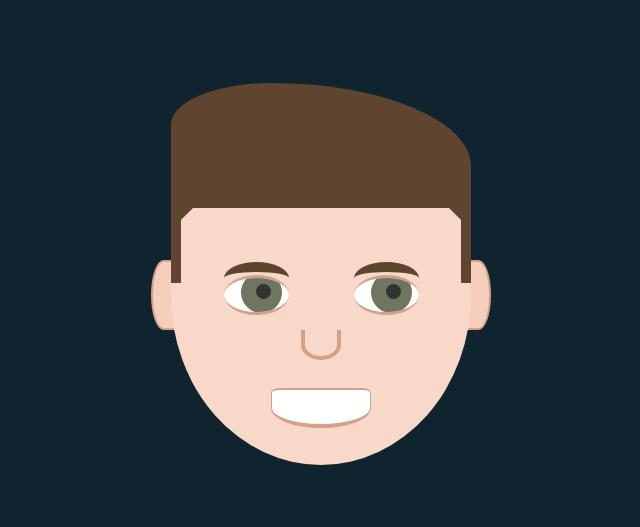
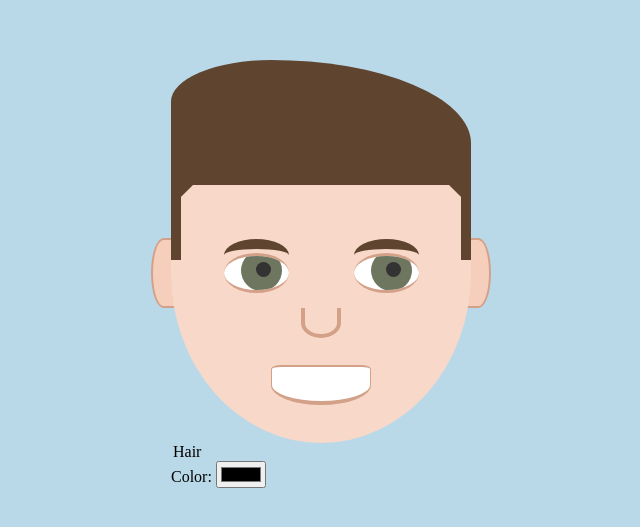
Before and after one commit to collerhatguy/face-maker-2, a React (Create React App) app: page / in a window 1280 px wide. Shown: the part 105-632 px from the top of the page, without its empty margins (319-959 px from the left). Built offline with nearby package versions, Linux system fonts and the light colour scheme.

Commit message:
use reducer works but may not be formatted in the best way

```diff
--- a/src/App.js
+++ b/src/App.js
@@ -1,11 +1,13 @@
 
 import './styles/App.css';
 import Head from "./components/Head";
+import Form from "./components/Form";
 
 function App() {
   return (
     <div className="App">
       <Head />
+      <Form />
     </div>
   );
 }
--- a/src/components/Form.js
+++ b/src/components/Form.js
@@ -1,11 +1,49 @@
-import React from 'react'
 
+import React, {useReducer, useEffect} from 'react'
+const ACTIONS = {
+    setHair: "set-hair",
+    setHead: "set-head",
+    setEars: "set-ears",
+    setHair: "set-hair",
+    setHair: "set-hair",
+    setHair: "set-hair",
+}
+function reducer(state, action) {
+    switch (action.type) {
+        case ACTIONS.setHair:
+            return {
+                ...state,
+                hair: {
+                    color: action.payload.color
+                }
+            }
+    }
+
+}
 export default function Form() {
+    const [state, dispatch] = useReducer(reducer, {});
+    const changeHair = (value) => {
+        dispatch({
+            type: ACTIONS.setHair,
+            payload: {
+                color: value
+            }
+        })
+    }
+    useEffect(() => {
+        console.log(state);
+    }, [state]);
     return (
         <form>
             <feildset>
                 <legend>Hair</legend>
-                <label></label>
+                <label for="hair-color">Color: </label>
+                <input
+                    type="color"
+                    id="hair-color"
+                    name="hair-color"
+                    onChange={e => {changeHair(e.target.value)}}
+                />
             </feildset>
         </form>
     )
--- a/src/styles/App.css
+++ b/src/styles/App.css
@@ -16,7 +16,7 @@ body {
   width: 100vw;
   height: 100vh;
   margin: 0;
-  background-color: #0f242e;
+  background-color: #bad9e8;
 }
 
 .head {
--- a/src/styles/App.scss
+++ b/src/styles/App.scss
@@ -9,7 +9,7 @@
     width: 100vw;
     height: 100vh;
     margin: 0;
-    background-color: hsl(200, 50%, 12%);
+    background-color: hsl(200, 50%, 82%);
   }
 
   .head {
```
